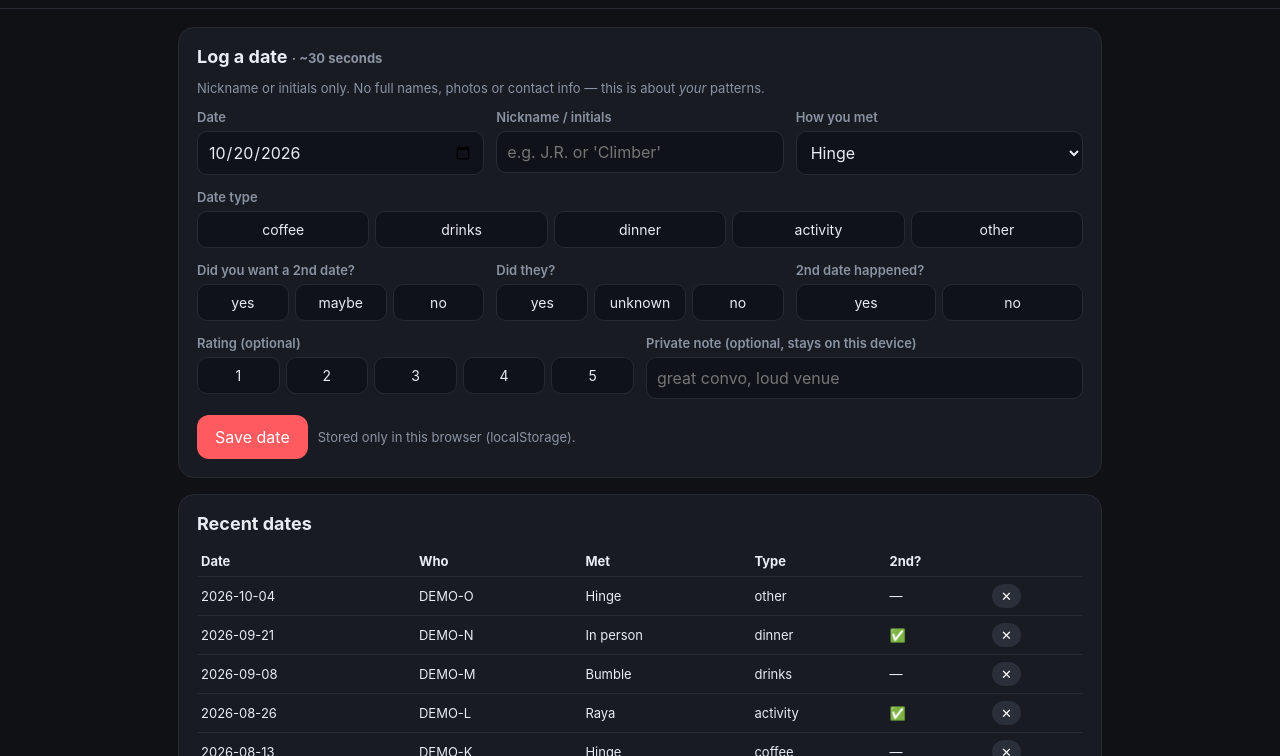
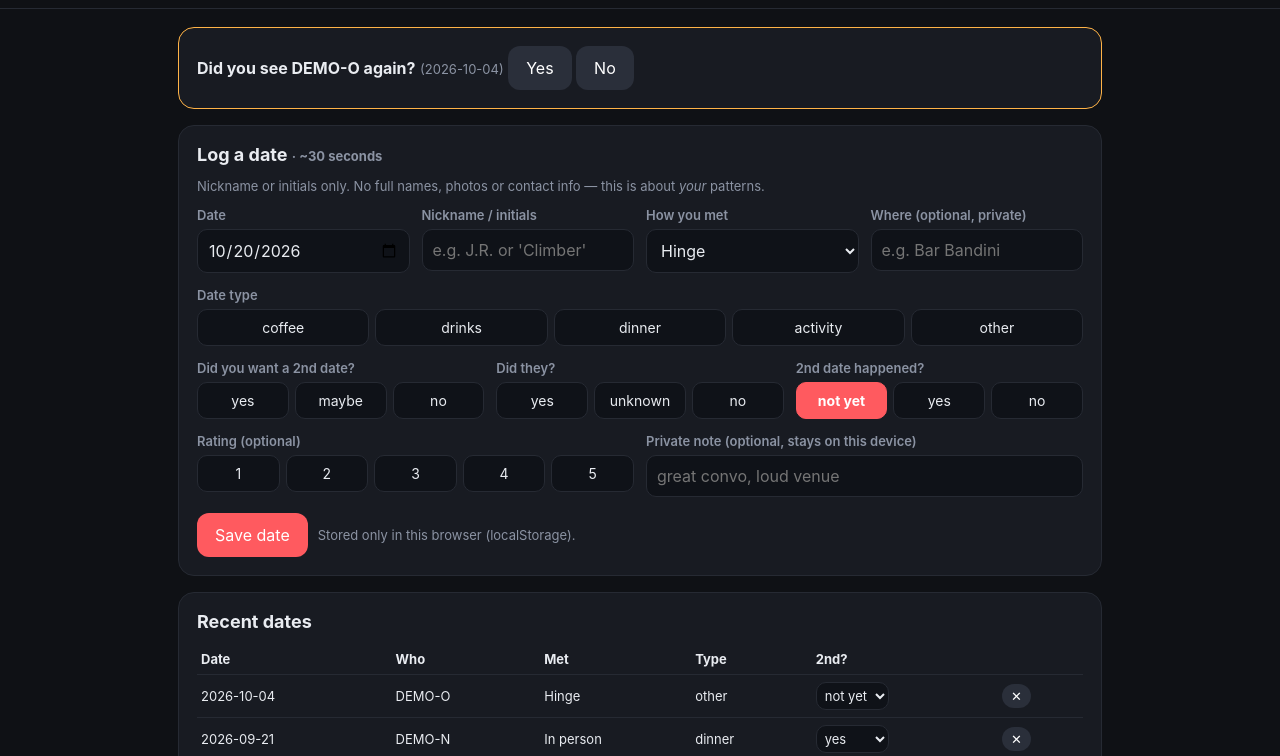
Before and after one commit to raymondtizabi-collab/datelog, a plain HTML site: page index.html in a window 1280 px wide. Both pictures are taken after a click on the button "Try with demo data". Shown: the part 44-800 px from the top of the page. Drawn offline with Linux system fonts and the light colour scheme.

Commit message:
How-met: At work/Set up/Other(+private detail); private Where field; 2nd-date 'Not yet' default with inline outcome update, pending note & nudge; counts-only pool record

```diff
--- a/index.html
+++ b/index.html
@@ -34,18 +34,20 @@ input,select,textarea{width:100%;background:#0f1218;border:1px solid var(--line)
 <header><div class="logo">date<span>log</span></div><nav><a href="#log">Log</a><a href="#dash">Stats</a><a href="#compare">Compare</a><a href="#card">Share</a></nav></header>
 <main>
 <section id="v-log">
+ <div class="card hide" id="nudge" style="border-color:var(--ac2)"></div>
  <div class="card"><h2>Log a date <span class="muted">· ~30 seconds</span></h2>
  <p class="muted">Nickname or initials only. No full names, photos or contact info — this is about <i>your</i> patterns.</p>
  <form id="f"><div class="grid">
   <div><label>Date</label><input type="date" name="date" required></div>
   <div><label>Nickname / initials</label><input name="nick" maxlength="12" placeholder="e.g. J.R. or 'Climber'" required></div>
-  <div><label>How you met</label><select name="met"><option>Hinge</option><option>Bumble</option><option>Tinder</option><option>Raya</option><option>Other app</option><option>In person</option></select></div>
+  <div><label>How you met</label><select name="met"><option>Hinge</option><option>Bumble</option><option>Tinder</option><option>Raya</option><option>Other app</option><option>In person</option><option>At work</option><option>Set up</option><option>Other</option></select><input name="otherDetail" id="otherDetail" class="hide" maxlength="40" placeholder="What other? (private)" style="margin-top:6px"></div>
+  <div><label>Where (optional, private)</label><input name="where" maxlength="40" placeholder="e.g. Bar Bandini"></div>
  </div>
  <div style="margin-top:14px"><label>Date type</label><div class="seg" data-n="type"><button type="button">coffee</button><button type="button">drinks</button><button type="button">dinner</button><button type="button">activity</button><button type="button">other</button></div></div>
  <div class="grid" style="margin-top:14px">
   <div><label>Did you want a 2nd date?</label><div class="seg" data-n="mine"><button type="button">yes</button><button type="button">maybe</button><button type="button">no</button></div></div>
   <div><label>Did they?</label><div class="seg" data-n="theirs"><button type="button">yes</button><button type="button">unknown</button><button type="button">no</button></div></div>
-  <div><label>2nd date happened?</label><div class="seg" data-n="second"><button type="button">yes</button><button type="button">no</button></div></div>
+  <div><label>2nd date happened?</label><div class="seg" data-n="second"><button type="button" class="on">not yet</button><button type="button">yes</button><button type="button">no</button></div></div>
  </div>
  <div class="grid" style="margin-top:14px">
   <div><label>Rating (optional)</label><div class="seg" data-n="rating"><button type="button">1</button><button type="button">2</button><button type="button">3</button><button type="button">4</button><button type="button">5</button></div></div>
@@ -58,15 +60,15 @@ input,select,textarea{width:100%;background:#0f1218;border:1px solid var(--line)
 </section>
 <section id="v-dash" class="hide">
  <div class="card hide" id="empty"><h2>No dates yet</h2><p class="muted">Your stats appear here once you log a date. <a href="#log" style="color:var(--ac)">Log one</a>, or explore first:</p><button class="btn" id="demo2">Try with demo data</button></div><div id="dashBody"><div class="card"><h2>Your dating stats</h2><div class="kpis" id="kpis"></div></div>
- <div class="card"><h3>Second-date funnel</h3><div id="funnel"></div></div>
+ <div class="card"><h3>Second-date funnel</h3><div id="funnel"></div><p class="muted" id="pendNote"></p></div>
  <div class="grid"><div class="card"><h3>2nd-date rate by date type</h3><div id="byType"></div></div>
- <div class="card"><h3>2nd-date rate by app</h3><div id="byApp"></div></div></div>
+ <div class="card"><h3>2nd-date rate by how you met</h3><div id="byApp"></div></div></div>
  <div class="grid"><div class="card"><h3>Online vs in person</h3><div id="byOn"></div></div>
  <div class="card"><h3>Trend (dates & 2nd dates / month)</h3><svg id="trend" viewBox="0 0 320 140" width="100%"></svg></div></div></div>
 </section>
 <section id="v-compare" class="hide">
  <div class="card" id="lockCard"><h2><span class="lk">🔒</span> Compare with LA daters</h2>
- <p>Share your anonymous counts to unlock how you compare with LA daters. Only counts are shared (date type, app, second-date interest, age band, gender, city). Never nicknames, notes or exact dates.</p>
+ <p>Share your anonymous counts to unlock how you compare with LA daters. Only counts are shared (date type, app, second-date interest, age band, gender, city). Never nicknames, notes or exact dates.</p><p class="muted">Private fields — nickname, notes, where, and “other” detail — are never shared. A date met via “Other” is counted only as “other”.</p>
  <div class="toggle"><input type="checkbox" id="pool"><div><b>Share my anonymous counts (off by default)</b>
  <p class="muted">Peer groups are shown only when they have at least <b>50 contributors</b>. Turn this off anytime to stop sharing and re-lock. <b>In this version nothing is actually sent</b> — there is no server yet. Your personal stats are always free.</p></div></div></div>
  <div class="card" id="cmpCard" style="position:relative"><div id="cmpInner"><h2>Compare with LA daters <span class="badge">EXAMPLE DATA</span></h2>
@@ -87,7 +89,7 @@ const K='datelog.v1';let D=JSON.parse(localStorage.getItem(K)||'null');
 const save=()=>localStorage.setItem(K,JSON.stringify(D));
 function demo(){const types=['coffee','drinks','dinner','activity','other'],apps=['Hinge','Hinge','Bumble','Tinder','In person','Raya'];
  const nicks=['DEMO-A','DEMO-B','DEMO-C','DEMO-D','DEMO-E','DEMO-F','DEMO-G','DEMO-H','DEMO-I','DEMO-J','DEMO-K','DEMO-L','DEMO-M','DEMO-N','DEMO-O'];
- const pat=[[0,0,'maybe','unknown','no',3],[1,1,'yes','yes','yes',4],[3,0,'yes','yes','yes',5],[0,2,'no','unknown','no',2],[2,0,'yes','no','no',3],[1,4,'yes','yes','yes',4],[0,3,'maybe','yes','no',3],[3,4,'yes','yes','yes',5],[1,0,'no','yes','no',2],[2,1,'maybe','unknown','no',3],[0,0,'no','no','no',2],[3,5,'yes','yes','yes',4],[1,2,'yes','unknown','no',3],[2,4,'yes','yes','yes',4],[4,0,'maybe','no','no',3]];
+ const pat=[[0,0,'maybe','unknown','no',3],[1,1,'yes','yes','yes',4],[3,0,'yes','yes','yes',5],[0,2,'no','unknown','no',2],[2,0,'yes','no','no',3],[1,4,'yes','yes','yes',4],[0,3,'maybe','yes','no',3],[3,4,'yes','yes','yes',5],[1,0,'no','yes','no',2],[2,1,'maybe','unknown','no',3],[0,0,'no','no','no',2],[3,5,'yes','yes','yes',4],[1,2,'yes','unknown','no',3],[2,4,'yes','yes','yes',4],[4,0,'maybe','no','not yet',3]];
  const s=new Date('2026-04-05');return pat.map((p,i)=>{const d=new Date(s);d.setDate(d.getDate()+i*13);return{id:i+1,demo:true,date:d.toISOString().slice(0,10),nick:nicks[i],met:apps[p[1]],type:types[p[0]],mine:p[2],theirs:p[3],second:p[4],rating:p[5],note:'(demo)'}})}
 if(!D){D={dates:[],pool:false};save()}
 const $=s=>document.querySelector(s);const pct=(a,b)=>b?Math.round(100*a/b):0;
@@ -96,37 +98,47 @@ document.querySelectorAll('.seg').forEach(g=>g.addEventListener('click',e=>{if(e
 function seg(n){const b=document.querySelector(`.seg[data-n=${n}] .on`);return b?b.textContent:null}
 const f=$('#f');f.date.value=new Date(Date.now()-new Date().getTimezoneOffset()*6e4).toISOString().slice(0,10);
 f.onsubmit=e=>{e.preventDefault();if(!f.nick.value.trim()){toast('Add a nickname or initials');return}
- const r={id:Date.now(),date:f.date.value,nick:f.nick.value.trim().slice(0,12),met:f.met.value,type:seg('type'),mine:seg('mine'),theirs:seg('theirs'),second:seg('second'),rating:+seg('rating')||null,note:f.note.value.trim()};
+ const r={id:Date.now(),date:f.date.value,nick:f.nick.value.trim().slice(0,12),met:f.met.value,type:seg('type'),mine:seg('mine'),theirs:seg('theirs'),second:seg('second'),rating:+seg('rating')||null,note:f.note.value.trim(),where:f.where.value.trim(),otherDetail:f.met.value=='Other'?f.otherDetail.value.trim():''};
  if(!r.type||!r.mine||!r.theirs||!r.second){toast('Pick type, interest & outcome');return}
- if(/\d{3}.?\d{3}.?\d{4}|@|https?:/i.test(r.nick+r.note)){toast('No contact info please');return}
- D.dates.push(r);save();f.reset();f.date.value=new Date(Date.now()-new Date().getTimezoneOffset()*6e4).toISOString().slice(0,10);document.querySelectorAll('.seg .on').forEach(b=>b.classList.remove('on'));toast('Saved ✓');render()};
+ if(/\d{3}.?\d{3}.?\d{4}|@|https?:/i.test([r.nick,r.note,r.where,r.otherDetail].join(' '))){toast('No contact info please');return}
+ D.dates.push(r);save();f.reset();f.date.value=new Date(Date.now()-new Date().getTimezoneOffset()*6e4).toISOString().slice(0,10);document.querySelectorAll('.seg .on').forEach(b=>b.classList.remove('on'));document.querySelector('.seg[data-n=second] button').classList.add('on');$('#otherDetail').classList.add('hide');toast('Saved ✓');render()};
 $('#demo').onclick=()=>{D.dates=D.dates.filter(d=>!d.demo).concat(demo());save();render()};
 $('#clearDemo').onclick=()=>{D.dates=D.dates.filter(d=>!d.demo);save();render();toast('Demo data cleared')};
 $('#demo2').onclick=()=>$('#demo').click();
 $('#reset').onclick=()=>{if(confirm('Delete ALL dates (demo and real) from this browser?')){D.dates=[];save();render()}};
 $('#pool').onchange=e=>{D.pool=e.target.checked;save();render();toast(D.pool?'Unlocked (nothing is sent in this version)':'Sharing off — compare locked')};
 function bars(el,rows,bench){$(el).innerHTML=rows.length?rows.map(([l,a,b])=>{const p=pct(a,b),m=bench&&bench[l];return`<div class="bar"><span class="l">${l}</span><span class="t"><span class="f" style="width:${p}%;display:block"></span>${m!=null?`<span class="m" style="left:${m}%"></span>`:''}</span><span class="v">${p}%<small class="muted"> ${a}/${b}</small></span></div>`}).join(''):'<p class="muted">No data yet.</p>'}
-function group(fn){const g={};D.dates.forEach(d=>{const k=fn(d);g[k]=g[k]||[0,0];g[k][1]++;if(d.second=='yes')g[k][0]++});return Object.entries(g).map(([k,[a,b]])=>[k,a,b]).sort((x,y)=>y[2]-x[2])}
-function stats(){const ds=D.dates,n=ds.length,sec=ds.filter(d=>d.second=='yes').length,want=ds.filter(d=>d.mine=='yes').length,mut=ds.filter(d=>d.mine=='yes'&&d.theirs=='yes').length,rt=ds.filter(d=>d.rating);
- const bt=group(d=>d.type).filter(r=>r[2]>=2).sort((a,b)=>b[1]/b[2]-a[1]/a[2]);return{n,sec,want,mut,avg:rt.length?(rt.reduce((s,d)=>s+d.rating,0)/rt.length).toFixed(1):'–',best:bt[0]?bt[0][0]:'–',people:new Set(ds.map(d=>d.nick)).size}}
+function group(fn){const g={};D.dates.filter(d=>d.second!='not yet').forEach(d=>{const k=fn(d);g[k]=g[k]||[0,0];g[k][1]++;if(d.second=='yes')g[k][0]++});return Object.entries(g).map(([k,[a,b]])=>[k,a,b]).sort((x,y)=>y[2]-x[2])}
+function stats(){const ds=D.dates,n=ds.length,sec=ds.filter(d=>d.second=='yes').length,pend=ds.filter(d=>d.second=='not yet').length,dec=n-pend,want=ds.filter(d=>d.mine=='yes').length,mut=ds.filter(d=>d.mine=='yes'&&d.theirs=='yes').length,rt=ds.filter(d=>d.rating);
+ const bt=group(d=>d.type).filter(r=>r[2]>=2).sort((a,b)=>b[1]/b[2]-a[1]/a[2]);return{n,sec,pend,dec,want,mut,avg:rt.length?(rt.reduce((s,d)=>s+d.rating,0)/rt.length).toFixed(1):'–',best:bt[0]?bt[0][0]:'–',people:new Set(ds.map(d=>d.nick)).size}}
 function render(){const s=stats(),ds=D.dates;$('#empty').classList.toggle('hide',ds.length>0);$('#dashBody').classList.toggle('hide',!ds.length);
- $('#list').innerHTML='<tr><th>Date</th><th>Who</th><th>Met</th><th>Type</th><th>2nd?</th><th></th></tr>'+(ds.length?'':'<tr><td colspan=6 class="muted">No dates yet — log your first one above, or tap “Try with demo data”.</td></tr>')+ds.slice().sort((a,b)=>b.date.localeCompare(a.date)).slice(0,8).map(d=>`<tr><td>${d.date}</td><td>${esc(d.nick)}</td><td>${d.met}</td><td>${d.type}</td><td>${d.second=='yes'?'✅':'—'}</td><td><button class="btn g del" data-id="${d.id}" style="padding:4px 9px" title="Delete">✕</button></td></tr>`).join('');
+ $('#list').innerHTML='<tr><th>Date</th><th>Who</th><th>Met</th><th>Type</th><th>2nd?</th><th></th></tr>'+(ds.length?'':'<tr><td colspan=6 class="muted">No dates yet — log your first one above, or tap “Try with demo data”.</td></tr>')+ds.slice().sort((a,b)=>b.date.localeCompare(a.date)).slice(0,8).map(d=>`<tr><td>${d.date}</td><td>${esc(d.nick)}</td><td>${esc(d.met)}${d.otherDetail?' <small class="muted">('+esc(d.otherDetail)+')</small>':''}${d.where?'<br><small class="muted">📍 '+esc(d.where)+'</small>':''}</td><td>${d.type}</td><td><select class="oc" data-id="${d.id}" style="padding:4px;width:auto">${['not yet','yes','no'].map(v=>`<option${v==d.second?' selected':''}>${v}</option>`).join('')}</select></td><td><button class="btn g del" data-id="${d.id}" style="padding:4px 9px" title="Delete">✕</button></td></tr>`).join('');
  $('#demoNote').textContent=ds.some(d=>d.demo)?'Showing fake DEMO-* dates — “Clear demo data” removes only those.':'';
- $('#kpis').innerHTML=[[s.n,'first dates logged'],[pct(s.sec,s.n)+'%','2nd-date rate'],[pct(s.mut,s.n)+'%','mutual interest'],[s.avg,'avg rating'],[s.best,'best date type']].map(([v,l])=>`<div class="kpi"><b>${v}</b><small>${l}</small></div>`).join('');
- bars('#funnel',[['Dates',s.n,s.n],['I wanted 2nd',s.want,s.n],['Mutual yes',s.mut,s.n],['2nd happened',s.sec,s.n]]);
- bars('#byType',group(d=>d.type));bars('#byApp',group(d=>d.met).filter(r=>r[0]!='In person'));bars('#byOn',group(d=>d.met=='In person'?'In person':'Online'));
+ $('#kpis').innerHTML=[[s.n,'first dates logged'],[pct(s.sec,s.dec)+'%','2nd-date rate'],[pct(s.mut,s.n)+'%','mutual interest'],[s.avg,'avg rating'],[s.best,'best date type']].map(([v,l])=>`<div class="kpi"><b>${v}</b><small>${l}</small></div>`).join('');
+ bars('#funnel',[['Dates',s.n,s.n],['I wanted 2nd',s.want,s.n],['Mutual yes',s.mut,s.n],['2nd happened (of decided)',s.sec,s.dec]]);$('#pendNote').textContent=s.pend?s.pend+' date'+(s.pend>1?'s':'')+' pending (“not yet”) — not counted in 2nd-date rates.':'';
+ const old=ds.filter(d=>d.second=='not yet'&&(Date.now()-new Date(d.date))/864e5>14).sort((a,b)=>a.date.localeCompare(b.date))[0];$('#nudge').classList.toggle('hide',!old);if(old)$('#nudge').innerHTML=`<b>Did you see ${esc(old.nick)} again?</b> <span class="muted">(${old.date})</span> <button class="btn g oc2" data-id="${old.id}" data-v="yes">Yes</button> <button class="btn g oc2" data-id="${old.id}" data-v="no">No</button>`;
+ bars('#byType',group(d=>d.type));bars('#byApp',group(d=>d.met));bars('#byOn',group(chan));
  const mo={};ds.forEach(d=>{const m=d.date.slice(0,7);mo[m]=mo[m]||[0,0];mo[m][0]++;if(d.second=='yes')mo[m][1]++});const ks=Object.keys(mo).sort(),mx=Math.max(1,...ks.map(k=>mo[k][0])),w=300/Math.max(1,ks.length);
  $('#trend').innerHTML=ks.map((k,i)=>`<rect x="${10+i*w+w*.15}" y="${115-95*mo[k][0]/mx}" width="${w*.35}" height="${95*mo[k][0]/mx}" rx="3" fill="#ff5a5f"/><rect x="${10+i*w+w*.5}" y="${115-95*mo[k][1]/mx}" width="${w*.35}" height="${95*mo[k][1]/mx}" rx="3" fill="#ffb347"/><text x="${10+i*w+w/2}" y="132" fill="#8b93a3" font-size="9" text-anchor="middle">${k.slice(5)}/${k.slice(2,4)}</text>`).join('')+'<text x="10" y="10" fill="#8b93a3" font-size="9">■ dates  </text><text x="60" y="10" fill="#ffb347" font-size="9">■ 2nd dates</text>';
  const AG={'25–29':3,'30–34':0,'35–39':-3,'40+':-6},GN={Woman:-2,Man:2,Nonbinary:0},o=(AG[$('#age').value]||0)+(GN[$('#gen').value]||0),EX={};Object.entries({coffee:22,drinks:31,dinner:38,activity:45,other:28,Online:30,'In person':41}).forEach(([k,v])=>EX[k]=v+o);
  $('#cmp').innerHTML='<h3>Your 2nd-date rate vs example peers</h3><div id="c1"></div><h3 style="margin-top:14px">Online vs in person</h3><div id="c2"></div><p class="muted">Example benchmarks for '+$('#age').value+' · '+$('#gen').value+' · LA are illustrative only, not survey or user data.'+(ds.length?'':' Log dates to see your bars.')+'</p>';
- bars('#c1',group(d=>d.type),EX);bars('#c2',group(d=>d.met=='In person'?'In person':'Online'),EX);$('#pool').checked=!!D.pool;document.body.classList.toggle('locked',!D.pool);$('#clearDemo').classList.toggle('hide',!ds.some(d=>d.demo));
- const ba=group(d=>d.met).filter(r=>r[0]!='In person'&&r[2]>=2).sort((a,b)=>b[1]/b[2]-a[1]/a[2])[0];
- $('#shareCard').innerHTML=`<div style="font-weight:800;letter-spacing:.1em;font-size:13px">DATELOG · MY 2026</div><div style="margin-top:26px" class="big">${s.n}</div><div class="s">first dates</div><div style="margin-top:18px" class="big">${pct(s.sec,s.n)}%</div><div class="s">turned into a 2nd date</div>
+ bars('#c1',group(d=>d.type),EX);bars('#c2',group(chan),EX);$('#pool').checked=!!D.pool;document.body.classList.toggle('locked',!D.pool);$('#clearDemo').classList.toggle('hide',!ds.some(d=>d.demo));
+ const ba=group(d=>d.met).filter(r=>chan({met:r[0]})=='Online'&&r[2]>=2).sort((a,b)=>b[1]/b[2]-a[1]/a[2])[0];
+ $('#shareCard').innerHTML=`<div style="font-weight:800;letter-spacing:.1em;font-size:13px">DATELOG · MY 2026</div><div style="margin-top:26px" class="big">${s.n}</div><div class="s">first dates</div><div style="margin-top:18px" class="big">${pct(s.sec,s.dec)}%</div><div class="s">turned into a 2nd date</div>
  <div class="tile">🏆 Best date type: <b>${s.best}</b></div><div class="tile">📱 Best app: <b>${ba?ba[0]+' ('+pct(ba[1],ba[2])+'%)':'–'}</b></div><div class="tile">🤝 Mutual interest: <b>${pct(s.mut,s.n)}%</b> · ⭐ avg <b>${s.avg}</b></div>
  <div style="margin-top:auto" class="s">${ds.length?'':'no dates logged yet · '}${ds.some(d=>d.demo)?'demo data · ':''}datelog — track your dating like a runner tracks miles</div>`}
+const INP=['In person','At work','Set up'];function chan(d){return INP.includes(d.met)?'In person':d.met=='Other'?'Other':'Online'}
+// Pooled representation: counts-only fields; never nickname/note/where/otherDetail/exact date
+function poolRecord(d){return{type:d.type,met:d.met,channel:chan(d),mine:d.mine,theirs:d.theirs,second:d.second,ageBand:D.age||$('#age').value,gender:D.gen||$('#gen').value,city:'Los Angeles'}}
+window.poolPreview=()=>D.dates.map(poolRecord);
 function esc(t){return String(t).replace(/[&<>"']/g,c=>'&#'+c.charCodeAt(0)+';')}
 function route(){const v=(location.hash||'#log').slice(1);['log','dash','compare','card'].forEach(x=>{$('#v-'+x).classList.toggle('hide',x!=v)});document.querySelectorAll('nav a').forEach(a=>a.classList.toggle('on',a.hash=='#'+v))}
+function setOc(id,v){const d=D.dates.find(x=>String(x.id)===String(id));if(d){d.second=v;save();render();toast('Updated: 2nd date '+v)}}
+$('#list').onchange=e=>{if(e.target.classList.contains('oc'))setOc(e.target.dataset.id,e.target.value)};
+$('#nudge').onclick=e=>{const b=e.target.closest('.oc2');if(b)setOc(b.dataset.id,b.dataset.v)};
 $('#list').onclick=e=>{const b=e.target.closest('.del');if(b&&confirm('Delete this date?')){D.dates=D.dates.filter(d=>String(d.id)!==b.dataset.id);save();render()}};
 $('#age').onchange=$('#gen').onchange=()=>{D.age=$('#age').value;D.gen=$('#gen').value;save();render()};if(D.age)$('#age').value=D.age;if(D.gen)$('#gen').value=D.gen;
+f.met.onchange=()=>$('#otherDetail').classList.toggle('hide',f.met.value!='Other');
+D.dates.forEach(d=>{d.where=d.where||'';d.otherDetail=d.otherDetail||''});
 window.onhashchange=route;render();route();
 </script></body></html>
```
Also changed, not shown: shots/compare-unlocked.png, shots/log-v3.png (added).
